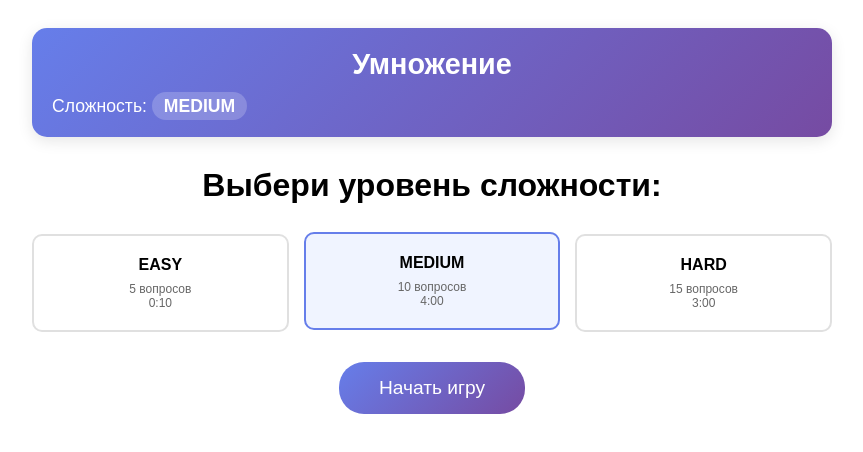
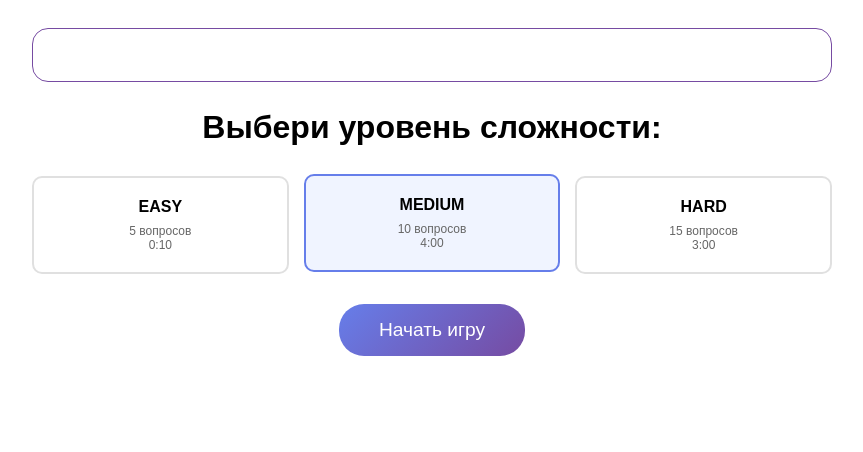
Before and after one commit to IakovlevDmitrii/multiplication, a React (Create React App) app: page / in a window 1280 px wide. Shown: the top 452 px of the page, without its empty margins (208-1071 px from the left). Built offline with nearby package versions, Linux system fonts and the light colour scheme.

Commit message:
delete h1 from Header

```diff
--- a/src/components/Header/Header.module.scss
+++ b/src/components/Header/Header.module.scss
@@ -1,36 +1,27 @@
 @import '../../styles/mixins';
 
 .header {
-  text-align: center;
-  margin-bottom: 20px;
-  background: linear-gradient(135deg, #667eea 0%, #764ba2 100%);
+  border: 1px solid #764ba2;
   color: white;
-  padding: 15px;
-  border-radius: 10px;
-  box-shadow: 0 4px 15px rgba(0, 0, 0, 0.1);
+  padding: 0.5rem;
+  border-radius: 1rem;
 
   @include tablet-up {
-    margin-bottom: 30px;
-    padding: 20px;
-    border-radius: 15px;
   }
 }
 
-h1 {
-  margin: 0 0 10px 0;
-  font-size: 1.5em;
+.headerContent {
+  display: flex;
+  align-items: center;
+  justify-content: space-between;
+}
 
-  @include tablet-up {
-    font-size: 1.8em;
-    margin-bottom: 15px;
-  }
+.homeButton {
 }
 
 .gameInfo {
   display: flex;
   flex-direction: column;
-  gap: 8px;
-  margin-top: 10px;
   font-size: 1em;
 
   @include tablet-up {
--- a/src/components/Header/Header.tsx
+++ b/src/components/Header/Header.tsx
@@ -11,8 +11,7 @@ const Header: React.FC<HeaderProps> = ({ showHomeButton = false }): React.JSX.El
   return (
     <header className={styles.header}>
       <div className={styles.headerContent}>
-        {showHomeButton && <HomeButton />}
-        <h1>Умножение</h1>
+        <div className={styles.homeButton}>{showHomeButton && <HomeButton />}</div>
         <div className={styles.gameInfo}>
           <DifficultyBar />
         </div>
```
